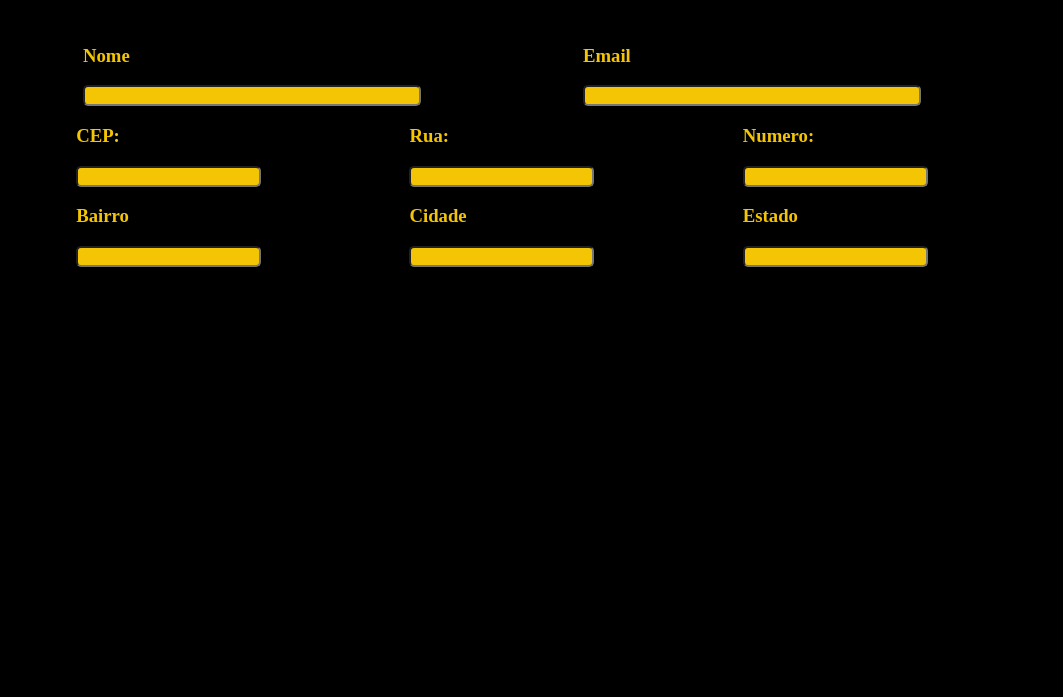
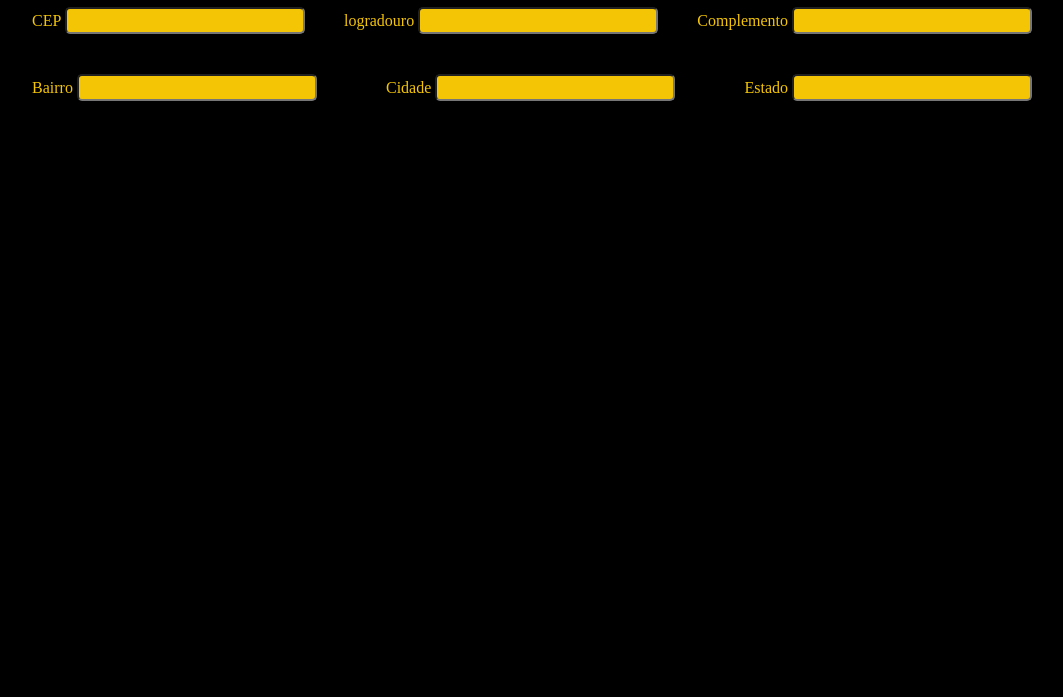
Before and after one commit to Fernandoh794/Busca-cep, a plain HTML site: page index.html in a window 1280 px wide. Shown: the part 103-800 px from the top of the page, without its empty margins (148-1211 px from the left). Drawn offline with Linux system fonts and the light colour scheme.

Commit message:
Backend pronto, falta melhorar o layout

```diff
--- a/index.html
+++ b/index.html
@@ -11,46 +11,31 @@
 
 <body>
     <div class="cadastro">
-        <h3><strong>Cadastro</strong></h3>
+        <h3><strong>Consultar CEP</strong></h3>
     </div>
-    <section class="tudo">
-        <div class="linha1-cadastro">
-            <div>
-                <form>
-
-                    <h3>Nome</h3>
-                    <input class="nome" type="text" name="Nome">
-                </form>
-            </div>
-
-            <div>
-                <form>
-                    <h3>Email</h3>
-                    <input class="email" type="email" name="email">
-                </form>
-            </div>
-
-
+    <section class="section">
 
 
         </div>
         <div class="segunda-linha">
             <div>
                 <form>
-                    <h3>CEP:</h3>
-                    <input class="cep" type="text" name="cep">
+
+                    <label for="cep">CEP</label>
+                    <input class="cep" type="text" name="cep" maxlength="9" id="cep">
+
                 </form>
             </div>
             <div>
                 <form>
-                    <h3>Rua:</h3>
-                    <input type="text" name="rua">
+                    <label for="logradouro">logradouro</label>
+                    <input type="text" name="rua" id="logradouro">
                 </form>
             </div>
             <div>
                 <form>
-                    <h3>Numero:</h3>
-                    <input type="text" name="rua">
+                    <label for="numero">Complemento</label>
+                    <input type="text" name="num" id="complemento">
                 </form>
             </div>
 
@@ -59,27 +44,27 @@
         <div class="terceira-linha">
             <div>
                 <form>
-                    <h3>Bairro</h3>
-                    <input type="text" name="bairro">
+                    <label for="bairro">Bairro</label>
+                    <input type="text" name="bairro" id="bairro">
                 </form>
             </div>
             <div>
                 <form>
-                    <h3>Cidade</h3>
-                    <input type="text" name="cidade">
+                    <label for="cidae">Cidade</label>
+                    <input type="text" name="cidade" id="localidade">
                 </form>
             </div>
             <div>
                 <form>
-                    <h3>Estado</h3>
-                    <input type="text" name="estado">
+                    <label for="estado">Estado</label>
+                    <input type="text" name="estado" id="uf">
                 </form>
             </div>
         </div>
 
 
     </section>
-
+ <script src="main.js"></script>
 </body>
 
 </html>
--- /dev/null
+++ b/main.js
@@ -0,0 +1,29 @@
+const cep = document.querySelector("#cep")
+const showData = (result) => {
+
+for (const campo in result)
+   if (document.querySelector("#"+campo)) {
+        document.querySelector("#"+campo) .value = result[campo]
+
+   }
+
+}
+cep.addEventListener("blur", (e)=>{
+
+    let search = cep.value.replace("-" , "")
+
+    const options = {
+        method: 'GET',
+        mode: 'cors' ,
+        cache: 'default'
+
+
+
+    }
+    fetch(`https://viacep.com.br/ws/${search}/json/`)
+    .then((response)=>{response.json()
+         .then( data => showData(data))
+
+    })
+    .catch(e => console.log)("Deu erro" + e)
+})
--- a/style.css
+++ b/style.css
@@ -1,65 +1,45 @@
 body {
     background-color: black;
     margin: 0;
+}
+h3 {
+    color: #F4C505
+}
+.section {
+    width: 1000px;
+    height: 300px;
+    margin-left: 180px;
+    margin-right: auto;
+}
+input{
+    border-radius: 5px;
+    background-color: #F4C505;
+    font-size: large;
+}
 
+
+.segunda-linha {
+    display: flex;
+    justify-content: space-between;
+    margin-bottom: 40px;
+}
+.terceira-linha {
+    display: flex;
+    justify-content: space-between;
+}
+
+.cadastro {
+    display: flex;
+    justify-content: center;
+    font-size: 30px;
 
 
 }
 
-h3 {
-    color: #F4C505
-}
-.tudo {
-    width: 1000px;
-    height: 300px;
-
-    margin-left: 150px;
-
-
-
-}
-input{
-    border-radius: 5px;
-    background-color: #F4C505;
+label{
+    color: #F4C505;
 }
 
-.nome {
-    width: 330px;
-
+small {
+    color: #F4C505 ;
 }
-.email {
-    width: 330px;
-    background-color: #F4C505;
-
-}
-
-.linha1-cadastro  {
-
-    display: flex;
-    justify-content: space-around;
-    margin: 0;
-
-
-}
-.segunda-linha {
-
-    display: flex;
-    justify-content: space-around;
-    margin: 0;
-}
-
-.terceira-linha {
-    display: flex;
-    justify-content: space-around;
-}
-
-
-
-
-
-.cadastro {
-    display: flex;
-    justify-content: center;
-    margin: 0;
-    font-size: 35px;
-}
```
